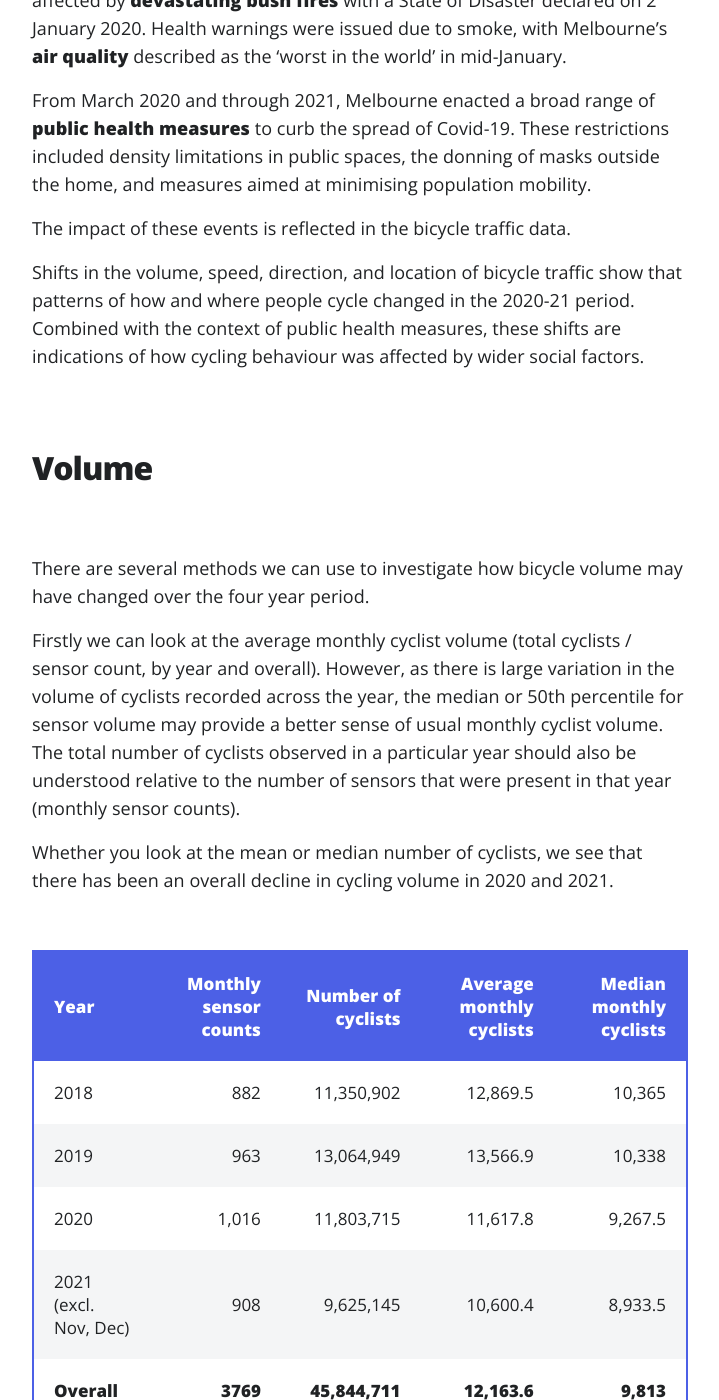
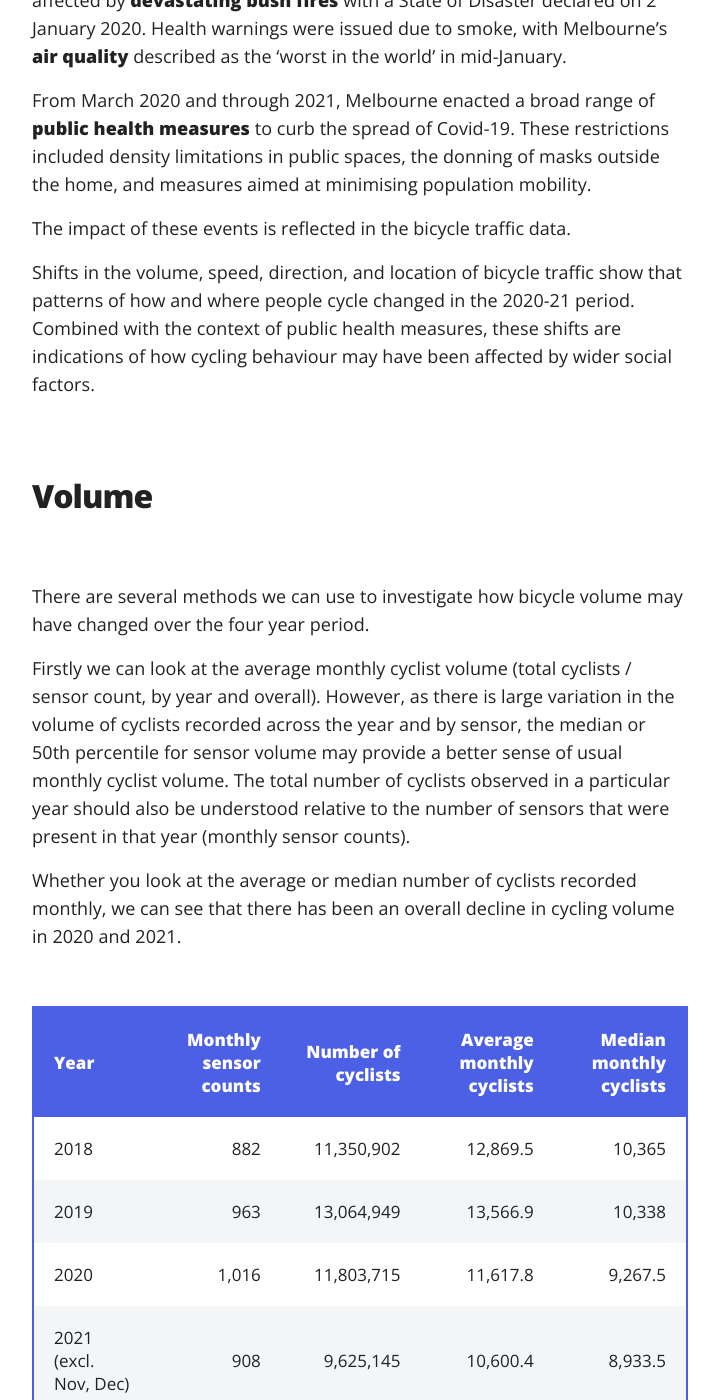
Before and after one commit to CaroPattle/bicycle_data_melbourne, a Jekyll site: the page built from docs/_projects/2021-11-13-bicycle-flows.md, in a window 1280 px wide and 1400 px high, scrolled down 4012 px. Shown: the whole window, without its empty margins (38-757 px from the left). Built offline with Jekyll 4.4.1, drawn with Linux system fonts in a browser that asks for light colours; nearby versions of some CDN libraries.

Commit message:
edit intro

```diff
--- a/docs/_projects/2021-11-13-bicycle-flows.md
+++ b/docs/_projects/2021-11-13-bicycle-flows.md
@@ -51,7 +51,7 @@
 
 The impact of these events is reflected in the bicycle traffic data.
 
-Shifts in the volume, speed, direction, and location of bicycle traffic show that patterns of how and where people cycle changed in the 2020-21 period. Combined with the context of public health measures, these shifts are indications of how cycling behaviour was affected by wider social factors.
+Shifts in the volume, speed, direction, and location of bicycle traffic show that patterns of how and where people cycle changed in the 2020-21 period. Combined with the context of public health measures, these shifts are indications of how cycling behaviour may have been affected by wider social factors.
 
 
 #### Volume
@@ -63,9 +63,9 @@
 
  There are several methods we can use to investigate how bicycle volume may have changed over the four year period.
 
-Firstly we can look at the average monthly cyclist volume (total cyclists / sensor count, by year and overall). However, as there is large variation in the volume of cyclists recorded across the year, the median or 50th percentile for sensor volume may provide a better sense of usual monthly cyclist volume. The total number of cyclists observed in a particular year should also be understood relative to the number of sensors that were present in that year (monthly sensor counts).
+Firstly we can look at the average monthly cyclist volume (total cyclists / sensor count, by year and overall). However, as there is large variation in the volume of cyclists recorded across the year and by sensor, the median or 50th percentile for sensor volume may provide a better sense of usual monthly cyclist volume. The total number of cyclists observed in a particular year should also be understood relative to the number of sensors that were present in that year (monthly sensor counts).
 
-Whether you look at the mean or median number of cyclists, we see that there has been an overall decline in cycling volume in 2020 and 2021.
+Whether you look at the average or median number of cyclists recorded monthly, we can see that there has been an overall decline in cycling volume in 2020 and 2021.
 
 
 | Year                     |   Monthly sensor counts | Number of cyclists | Average monthly cyclists | Median monthly cyclists |
```
